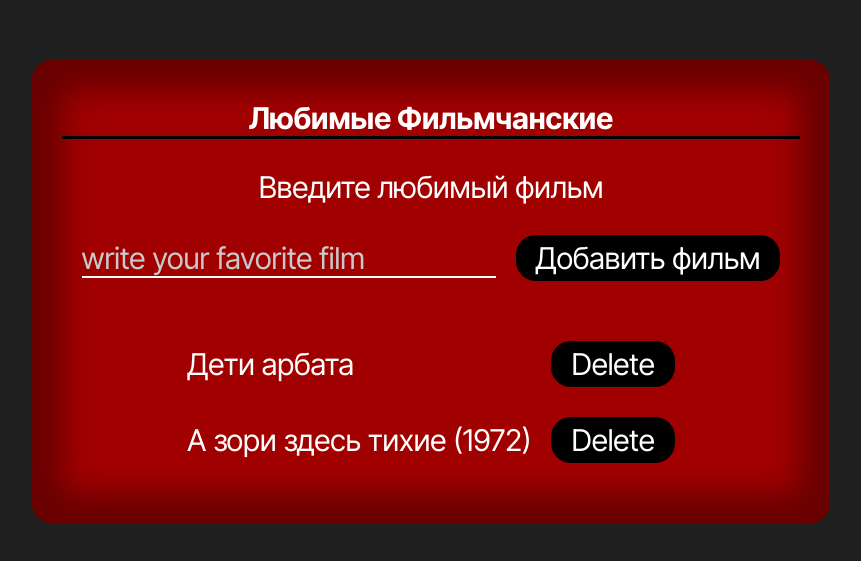
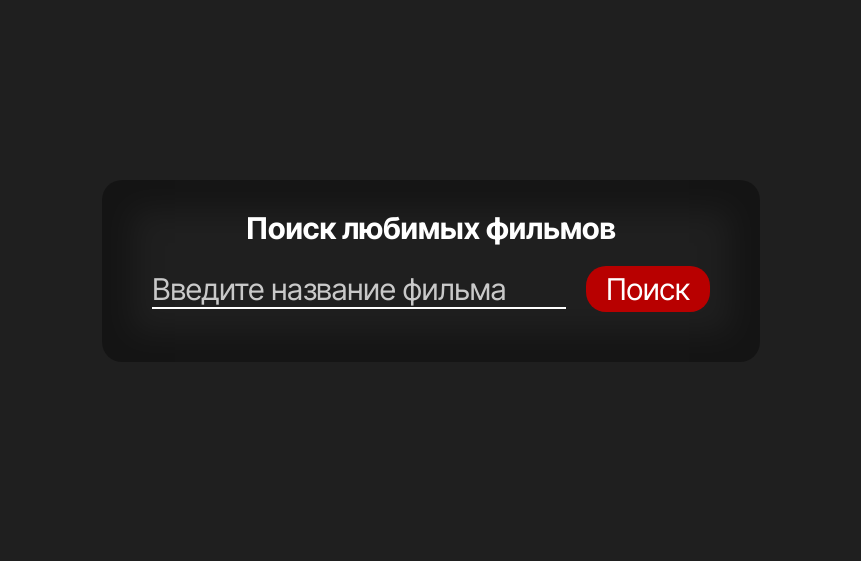
Before and after one commit to rimun23/React-Projects, a React (Create React App) app: page / in a window 1280 px wide. Shown: the part 129-690 px from the top of the page, without its empty margins (209-1070 px from the left). Built offline with nearby package versions, Linux system fonts and the light colour scheme.

Commit message:
searching movies by API

```diff
--- a/src/App.css
+++ b/src/App.css
@@ -1,6 +1,6 @@
 @import url("https://fonts.googleapis.com/css2?family=Great+Vibes&family=Inter+Tight:ital,wght@0,100..900;1,100..900&display=swap");
 * {
-  margin: 10px 0;
+  margin: 0;
   padding: 0;
   font-family: "Inter Tight", serif;
   font-size: 30px;
@@ -10,7 +10,7 @@ body {
   display: flex;
   justify-content: center;
   align-items: center;
-  height: 100vh;
+  min-height: 100vh;
   background-color: rgb(31, 31, 31);
 }
 .main {
@@ -18,40 +18,43 @@ body {
   flex-direction: column;
   align-items: center;
   justify-content: center;
-  background-color: rgb(161, 0, 0);
   border-radius: 20px;
   padding: 30px;
   box-shadow: inset 0px 0px 30px 30px rgba(0, 0, 0, 0.349);
 }
-.adding {
+.search {
+  margin: 20px;
+}
+ul {
+  display: flex;
+  flex-wrap: wrap;
+  width: 60%;
+}
+li {
+  text-align: center;
+  margin: 10px;
+  list-style: upper-roman;
   display: flex;
   flex-direction: column;
+  justify-content: space-around;
   align-items: center;
-  justify-content: center;
+  border: 3px solid black;
+  width: 300px;
+  border-radius: 50px;
+  padding: 20px;
+  background-color: rgba(255, 0, 0, 0.308);
 }
-.adding * {
-  margin: 10px;
+li img {
+  border-radius: 10px;
 }
-li {
-  display: flex;
-  justify-content: space-between;
-  list-style: upper-roman;
-  width: 100%;
-  align-items: center;
-}
-h1 {
-  border-bottom: 3px solid black;
-  width: 100%;
-  text-align: center;
-}
-
 button {
   padding: 5px 20px;
   margin-left: 20px;
-  background-color: black;
+  background-color: rgb(184, 0, 0);
   border: none;
   cursor: pointer;
   border-radius: 20px;
+  transition: 0.2s;
 }
 input {
   border: none;
@@ -62,3 +65,6 @@ input {
 input::placeholder {
   color: rgb(201, 201, 201);
 }
+button:hover {
+  box-shadow: 10px 10px 20px rgba(0, 0, 0, 0.397);
+}
--- a/src/App.jsx
+++ b/src/App.jsx
@@ -1,14 +1,15 @@
 import React from "react";
 import useMovies from "./UseFavoriteMovies";
 import MovieList from "./components/MovieList";
-import AddMovies from "./components/AddMovie";
+import SearchMovies from "./components/SearchMovies";
 function App() {
-  const { movies, addMovies, removeMovie } = useMovies();
+  const { movies, removeMovie, searchMovies, loading } = useMovies();
 
   return (
     <div className="main">
-      <h1>Любимые Фильмчанские</h1>
-      <AddMovies addMovies={addMovies} />
+      <h1>Поиск любимых фильмов</h1>
+      <SearchMovies searchMovies={searchMovies} />
+      {loading && <p>Загрузка.....</p>}
       <MovieList movies={movies} removeMovie={removeMovie} />
     </div>
   );
--- a/src/UseFavoriteMovies.js
+++ b/src/UseFavoriteMovies.js
@@ -1,9 +1,6 @@
 import { useState } from "react";
 const useMovies = () => {
-  const [movies, setMovies] = useState([
-    "Дети арбата",
-    "А зори здесь тихие (1972)",
-  ]);
+  const [movies, setMovies] = useState([]);
   const [error, setError] = useState("");
   const [loading, setLoading] = useState(false);
   const API_KEY = "cff04c20-66ed-4eb4-b22e-0bc65600bf82";
@@ -12,24 +9,23 @@ const useMovies = () => {
     if (!query) return;
     setLoading(true);
     try {
-      const response = await fetch(
-        "https://kinopoiskapiunofficial.tech/api/v2.2/films/301",
-        {
-          method: "GET",
-          headers: {
-            "X-API-KEY": "cff04c20-66ed-4eb4-b22e-0bc65600bf82",
-            "Content-Type": "application/json",
-          },
-        }
-      );
-      const data = response.json();
+      const response = await fetch(`${API_URL}?keyword=${query}`, {
+        method: "GET",
+        headers: {
+          "X-API-KEY": API_KEY,
+          "Content-Type": "application/json",
+        },
+      });
+      const data = await response.json();
       if (data.items) {
         setMovies(data.items);
       } else {
         setMovies([]);
       }
+      console.log(data);
     } catch (error) {
       console.error("Ошибка при запросе API", error);
+      setError("error");
     }
     setLoading(false);
   };
--- a/src/components/AddMovie.jsx
+++ /dev/null
@@ -1,26 +0,0 @@
-import React, { useState } from "react";
-function AddMovies({ addMovies }) {
-  const [movie, setMovie] = useState("");
-  const handleSubmit = (e) => {
-    e.preventDefault();
-    if (movie) {
-      addMovies(movie);
-      setMovie("");
-    }
-  };
-  return (
-    <form onSubmit={handleSubmit} className="adding">
-      <label>Введите любимый фильм</label>
-      <div className="intBtn">
-        <input
-          type="text"
-          value={movie}
-          placeholder="write your favorite film"
-          onChange={(e) => setMovie(e.target.value)}
-        />
-        <button type="submit">Добавить фильм</button>
-      </div>
-    </form>
-  );
-}
-export default AddMovies;
--- a/src/components/MovieList.jsx
+++ b/src/components/MovieList.jsx
@@ -1,18 +1,19 @@
 import React from "react";
 
-const MovieList = ({ movies, removeMovie }) => {
+const MovieList = ({ movies }) => {
   return (
     <ul className="films">
-      {movies.map((movie, index) => (
-        <li key={index} className="film">
-          {movie}
-          <button
-            onClick={() => {
-              removeMovie(index);
-            }}
-          >
-            Delete
-          </button>
+      {movies.map((movie) => (
+        <li key={movie.kinopoiskId} className="film">
+          <img
+            src={movie.posterUrlPreview}
+            alt={movie.nameOriginal}
+            style={{ width: "200px", height: "300px" }}
+          />
+          <div>
+            <h3>{movie.nameRu}</h3>
+            <p>{movie.year}</p>
+          </div>
         </li>
       ))}
     </ul>
--- /dev/null
+++ b/src/components/SearchMovies.jsx
@@ -0,0 +1,22 @@
+import React, { useState } from "react";
+
+function SearchMovies({ searchMovies }) {
+  const [query, setQuery] = useState("");
+  const handleSubmit = (e) => {
+    e.preventDefault();
+    searchMovies(query);
+    setQuery("");
+  };
+  return (
+    <form onSubmit={handleSubmit} className="search">
+      <input
+        type="text"
+        placeholder="Введите название фильма"
+        value={query}
+        onChange={(e) => setQuery(e.target.value)}
+      />
+      <button type="submit">Поиск</button>
+    </form>
+  );
+}
+export default SearchMovies;
```
